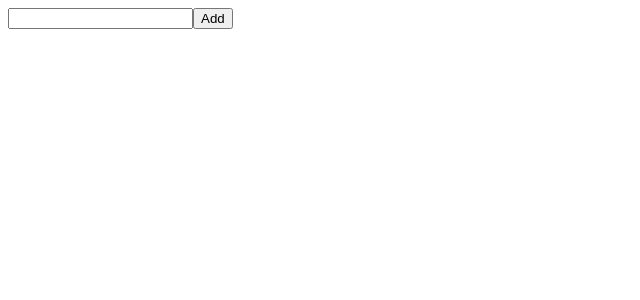
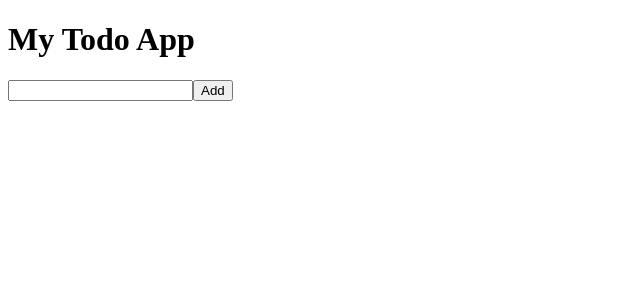
Before and after one commit to Maria-Naveen/Todo-App, a React (Vite) app: page / in a window 1280 px wide. Shown: the top 300 px of the page, without its empty margins (0-640 px from the left). Built offline with nearby package versions, Linux system fonts and the light colour scheme.

Commit message:
Created the header component

```diff
--- a/src/App.jsx
+++ b/src/App.jsx
@@ -1,7 +1,9 @@
+import Header from "./components/Header";
 import Todo from "./components/Todo";
 function App() {
   return (
     <>
+      <Header />
       <Todo />
     </>
   );
--- /dev/null
+++ b/src/components/Header.jsx
@@ -0,0 +1,4 @@
+const Header = () => {
+  return <h1>My Todo App</h1>;
+};
+export default Header;
```
